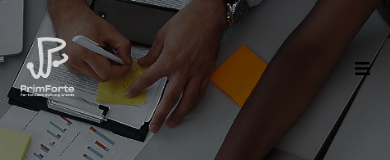
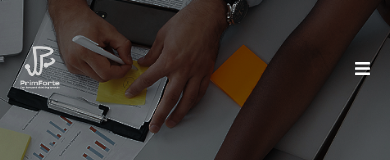
Before and after one commit to Sharon-uzu/prime-main, a React (Create React App) app: page /about in a window 390 px wide. Shown: the top 160 px of the page. Built offline with nearby package versions, Linux system fonts and the light colour scheme.

Commit message:
Update App.css

```diff
--- a/src/App.css
+++ b/src/App.css
@@ -899,7 +899,9 @@ footer .f-r .bottom span{
     font-size: 17px;
     font-weight: 600;
   }
-
+  .white .bars{
+    color: #fff;
+  }
   .hero .h-top h2{
     font-size: 38px;
   }
@@ -943,9 +945,7 @@ footer .f-r .bottom span{
   }
 }
 @media screen and (max-width:500px){
-  header nav img{
-  width: 55px;
-}
+
 .aboutus .ab-h img{
   width: 55px;
 }
```
